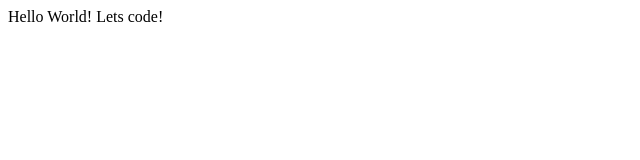
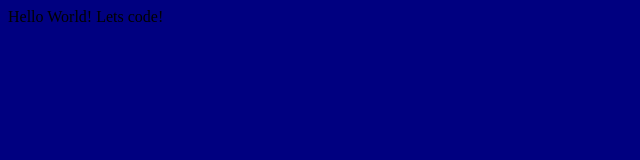
Before and after one commit to ShraddhaBShinde/intro, a plain HTML site: page index.html in a window 1280 px wide. Shown: the whole page, without its empty margins (0-640 px from the left). Drawn offline with Linux system fonts and the light colour scheme.

Commit message:
first commit

```diff
--- a/index.html
+++ b/index.html
@@ -4,6 +4,7 @@
     <meta charset="UTF-8">
     <meta http-equiv="X-UA-Compatible" content="IE=edge">
     <meta name="viewport" content="width=device-width, initial-scale=1.0">
+    <link rel="stylesheet" href="style.css">
     <title>Document</title>
 </head>
 <body>
--- a/style.css
+++ b/style.css
@@ -0,0 +1,3 @@
+body{
+    background-color: #000080;
+}
```
